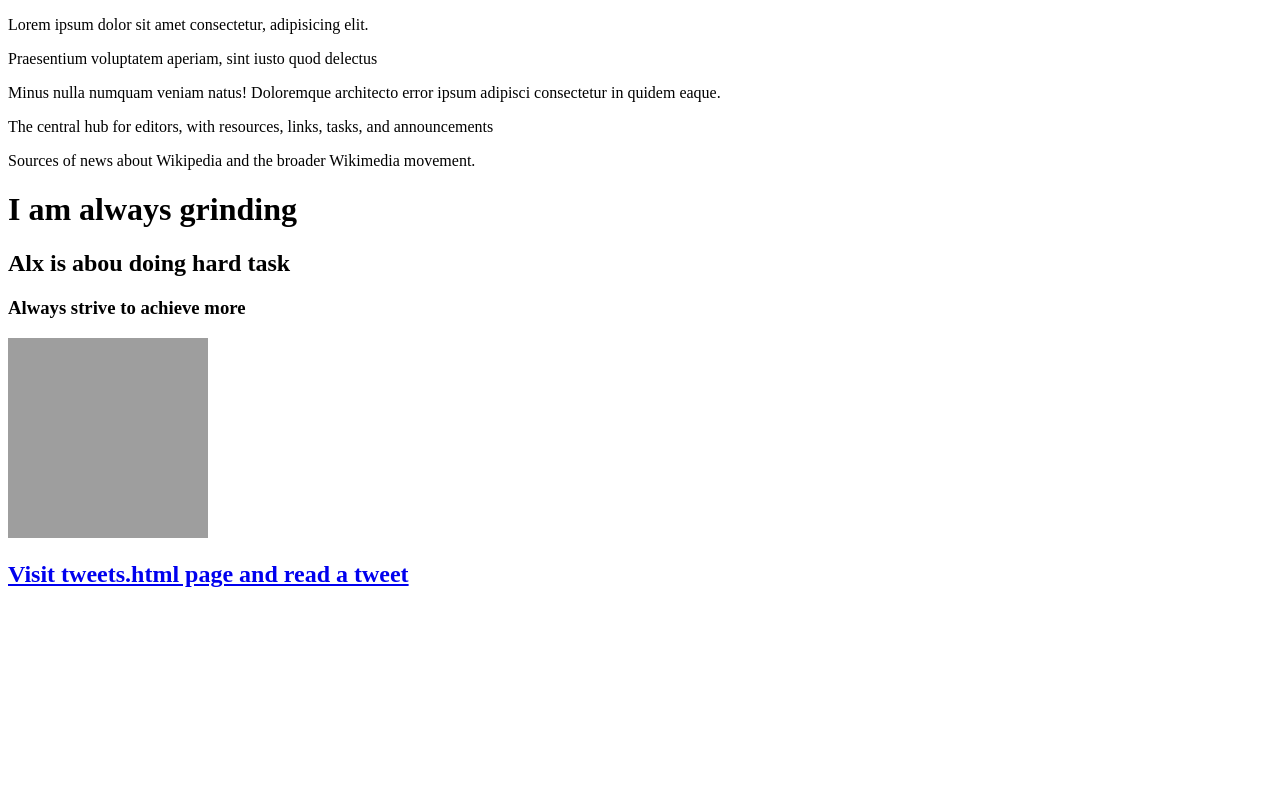
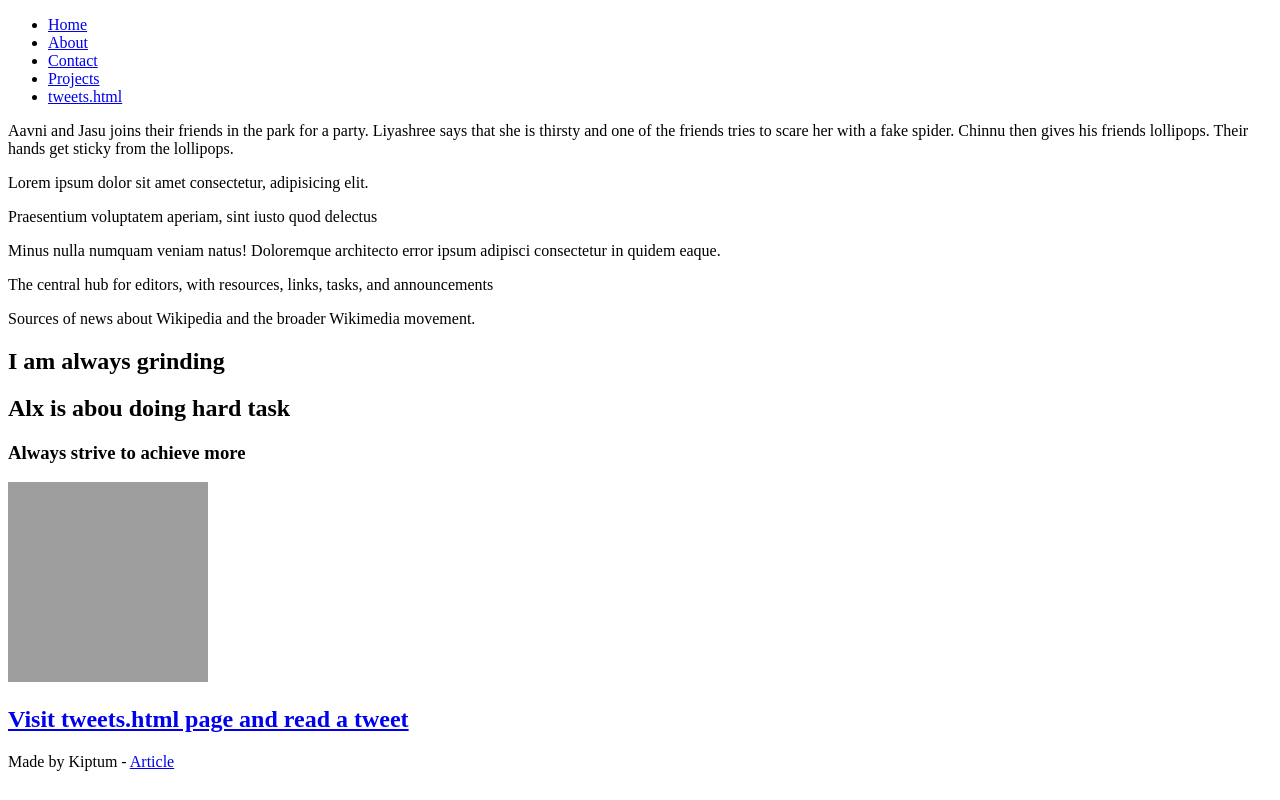
Before and after one commit to Kip-tum1/My_First_Portfolio, a plain HTML site: page html_basic/index.html in a window 1280 px wide. Drawn offline with Linux system fonts and the light colour scheme; grey boxes are pictures that could not be loaded.

Commit message:
combination

```diff
--- a/html_basic/index.html
+++ b/html_basic/index.html
@@ -6,6 +6,26 @@
     <title>Html Basics</title>
 </head>
 <body>
+
+    <header>
+        <ul>
+            <li><a href="#">Home</a></li>
+            <li><a href="#">About</a></li>
+            <li><a href="#">Contact</a></li>
+            <li><a href="#">Projects</a></li>
+            <li><a href="tweets.html">tweets.html</a></li>
+        </ul>
+    </header>
+    <main>
+        <aside>
+             <p>Aavni and Jasu joins their friends in the park for a party.
+                Liyashree says that she is thirsty and one of the friends tries to scare her with a fake spider.
+                Chinnu then gives his friends lollipops. Their hands get sticky from the lollipops.
+            </p>
+
+        </aside>
+
+        <article>
             <p>Lorem ipsum dolor sit amet consectetur, adipisicing elit.</p>
             <p>Praesentium voluptatem aperiam, sint iusto quod delectus</p>
             <p>Minus nulla numquam veniam natus! Doloremque architecto error ipsum adipisci consectetur in quidem eaque.</p>
@@ -18,6 +38,12 @@
 
             <a href="https://www.freepik.com/free-vector/laptop-realistic_35202486.htm#fromView=search&page=1&position=1&uuid=d9b4bc08-14f2-445a-b100-97f1a220a3ee&query=laptop"><img src="./laptop-with-blank-black-screen-white-table.jpg" alt="A laptop" width="200px" height="200px"/></a>
             <h2><a href="http://127.0.0.1:5500/html_basic/tweets.html">Visit tweets.html page and read a tweet</a></h2>
+        </article>
+    </main>
+
+    <footer>
+        <p>Made by Kiptum - <a href="https://help.x.com/en/using-x/how-to-embed-a-post" target="_blank">Article</a></p>
+    </footer>
 
 
 </body>
```
Also changed, not shown: html_basic/tweets.html (+31 -4 lines). Lines whose indentation alone changed are shown as unchanged.
